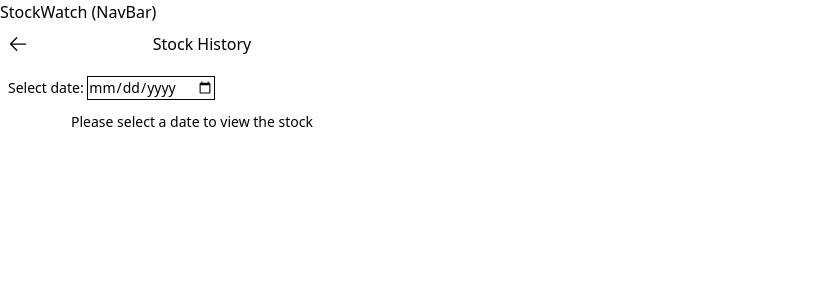
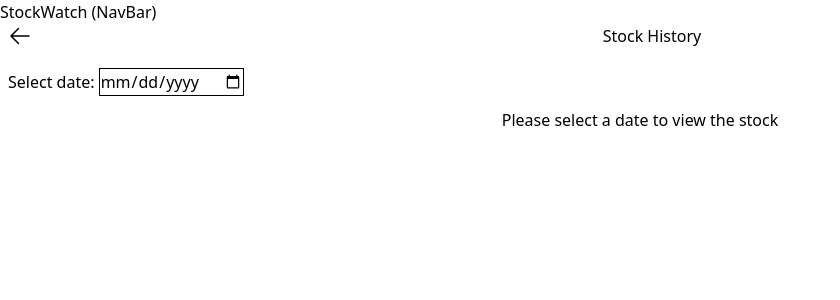
Before and after one commit to Brian3010/StockWatchApp, a React (Vite) app in the folder frontend/: page /main-menu/stock-history in a window 1280 px wide. Shown: the top 300 px of the page, without its empty margins (0-840 px from the left). Built offline with nearby package versions, Linux system fonts and the light colour scheme.

Commit message:
add styling

```diff
--- a/frontend/src/components/BackButton.tsx
+++ b/frontend/src/components/BackButton.tsx
@@ -18,7 +18,7 @@ export default function BackButton({ to, className }: BackButtonProps) {
         viewBox="0 0 24 24"
         strokeWidth={1.5}
         stroke="currentColor"
-        className="w-5 h-5"
+        className="w-6 h-6"
       >
         <path strokeLinecap="round" strokeLinejoin="round" d="M10.5 19.5 3 12m0 0 7.5-7.5M3 12h18" />
       </svg>
--- a/frontend/src/pages/Layout.tsx
+++ b/frontend/src/pages/Layout.tsx
@@ -4,7 +4,7 @@ export default function Layout() {
   return (
     <>
       <h1>StockWatch (NavBar)</h1>
-      <div className="p-2 max-w-sm">
+      <div className="container mx-auto px-2">
         <Outlet />
       </div>
       {/* <h2>Footer here</h2> */}
--- a/frontend/src/pages/stockHistory/index.tsx
+++ b/frontend/src/pages/stockHistory/index.tsx
@@ -31,7 +31,7 @@ export default function StockHistory() {
       </div>
 
       {/** content */}
-      <div className="px-1 py-5 sm:px-0 text-sm">
+      <div className="px-1 py-5 sm:px-0">
         <div className="mb-3">
           <label htmlFor="stock-history-date">Select date: </label>
           <input
```
